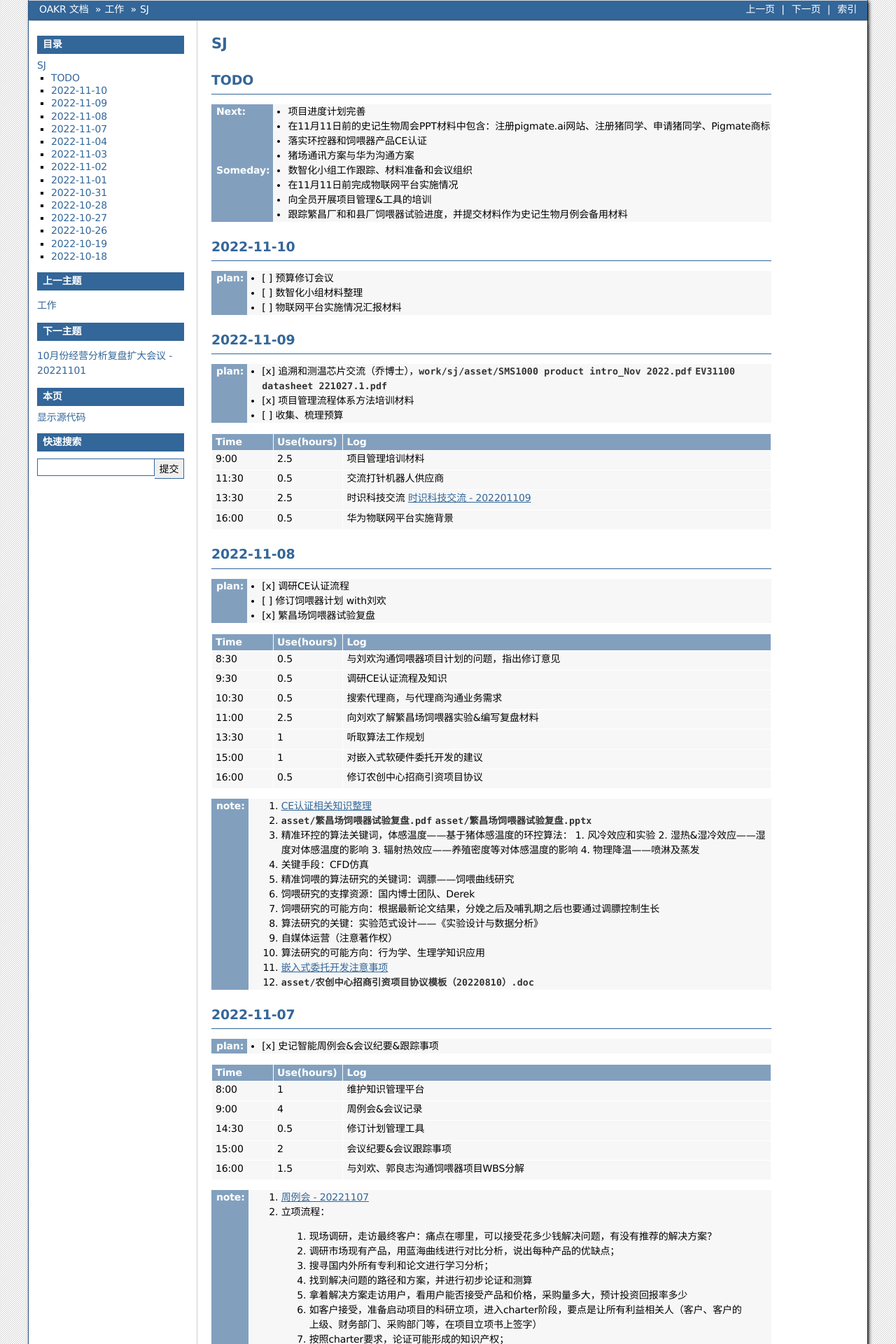
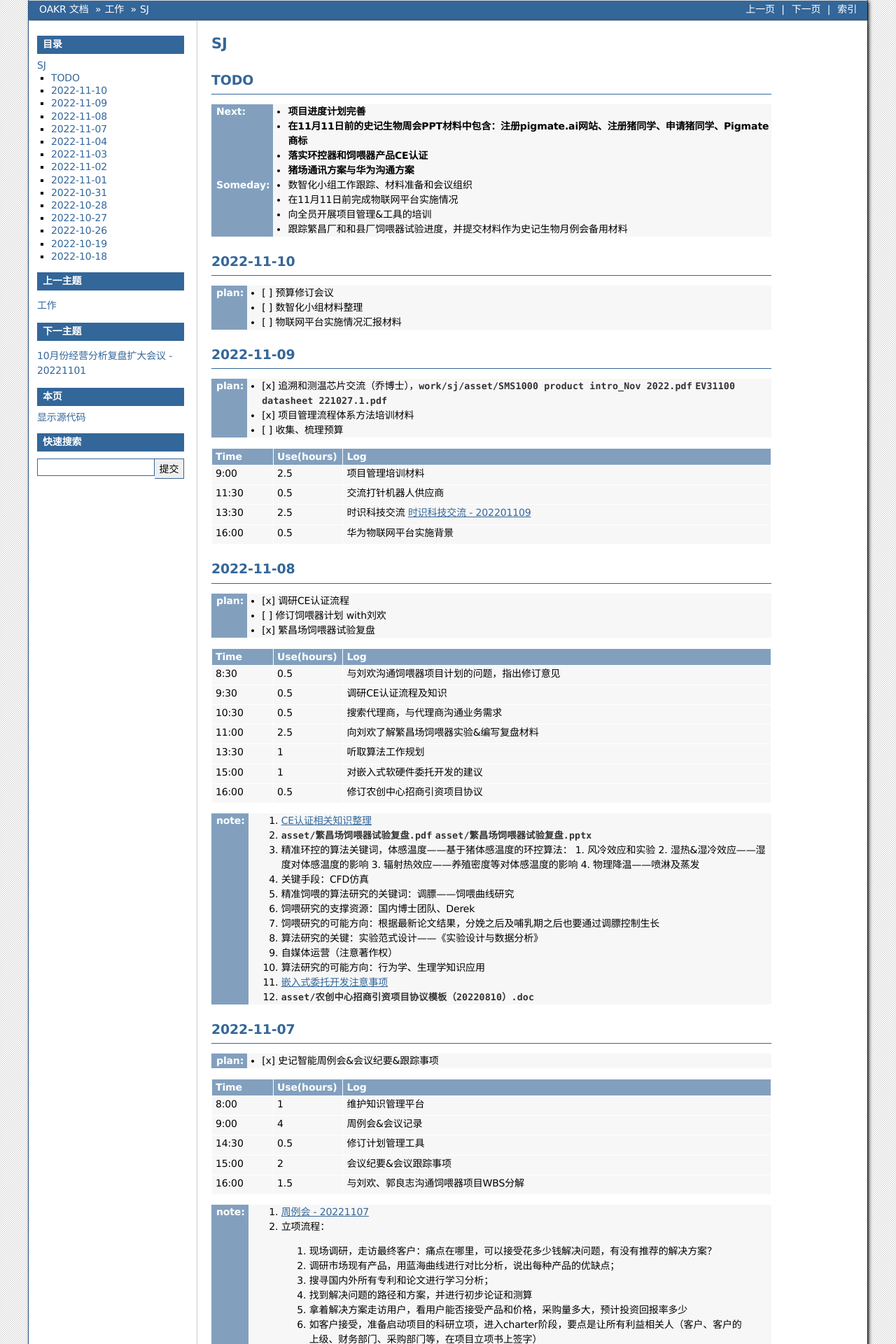
Before and after one commit to cruiurc/cruiurc.github.io, a Sphinx documentation site: the page built from source/work/sj/sj.rst, in a window 1280 px wide. Shown: the top 1920 px of the page at 70% size. Built offline with Sphinx 7.4.7, drawn with Linux system fonts in a browser that asks for light colours.

Commit message:
20221109 work

```diff
--- a/source/work/sj/sj.rst
+++ b/source/work/sj/sj.rst
@@ -3,10 +3,10 @@ SJ
 TODO
 -----
 :Next:
-   - 项目进度计划完善
-   - 在11月11日前的史记生物周会PPT材料中包含：注册pigmate.ai网站、注册猪同学、申请猪同学、Pigmate商标
-   - 落实环控器和饲喂器产品CE认证
-   - 猪场通讯方案与华为沟通方案
+   - **项目进度计划完善**
+   - **在11月11日前的史记生物周会PPT材料中包含：注册pigmate.ai网站、注册猪同学、申请猪同学、Pigmate商标**
+   - **落实环控器和饲喂器产品CE认证**
+   - **猪场通讯方案与华为沟通方案**
 
 :Someday:
    - 数智化小组工作跟踪、材料准备和会议组织
```
